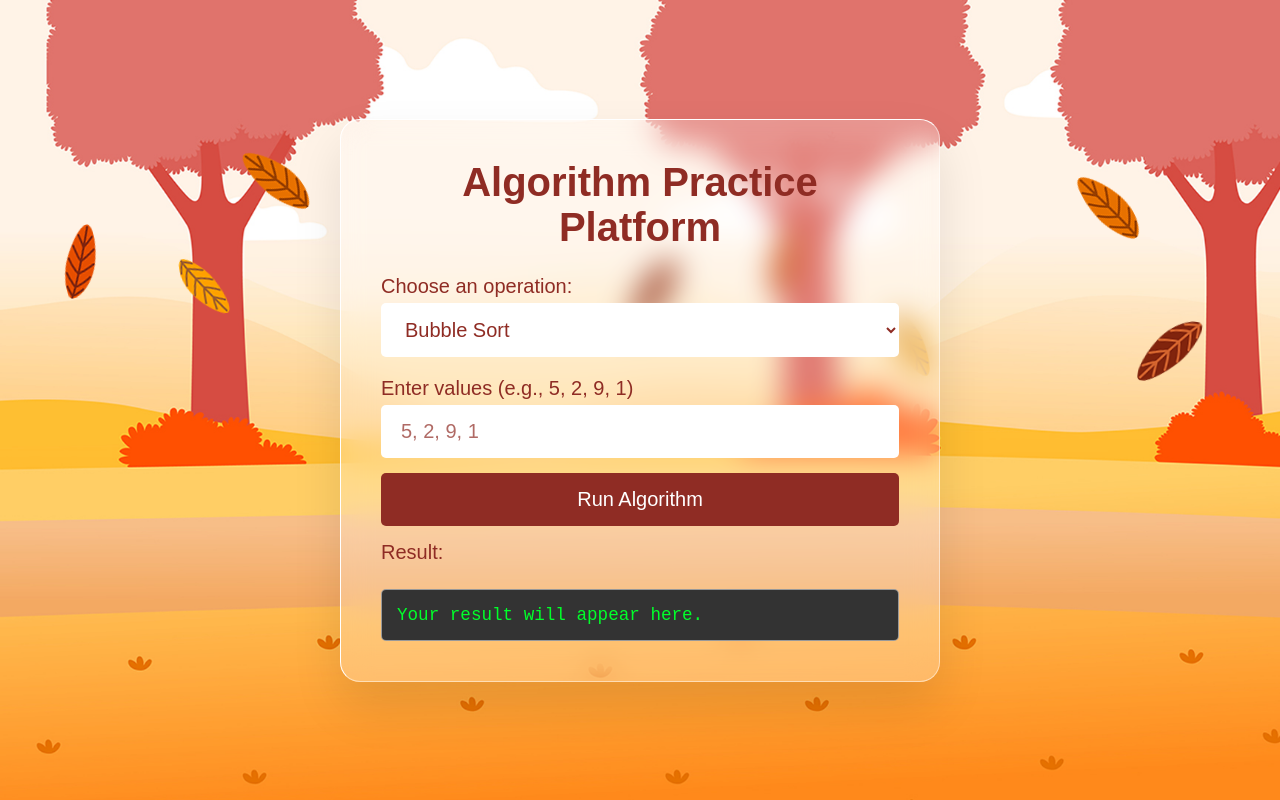
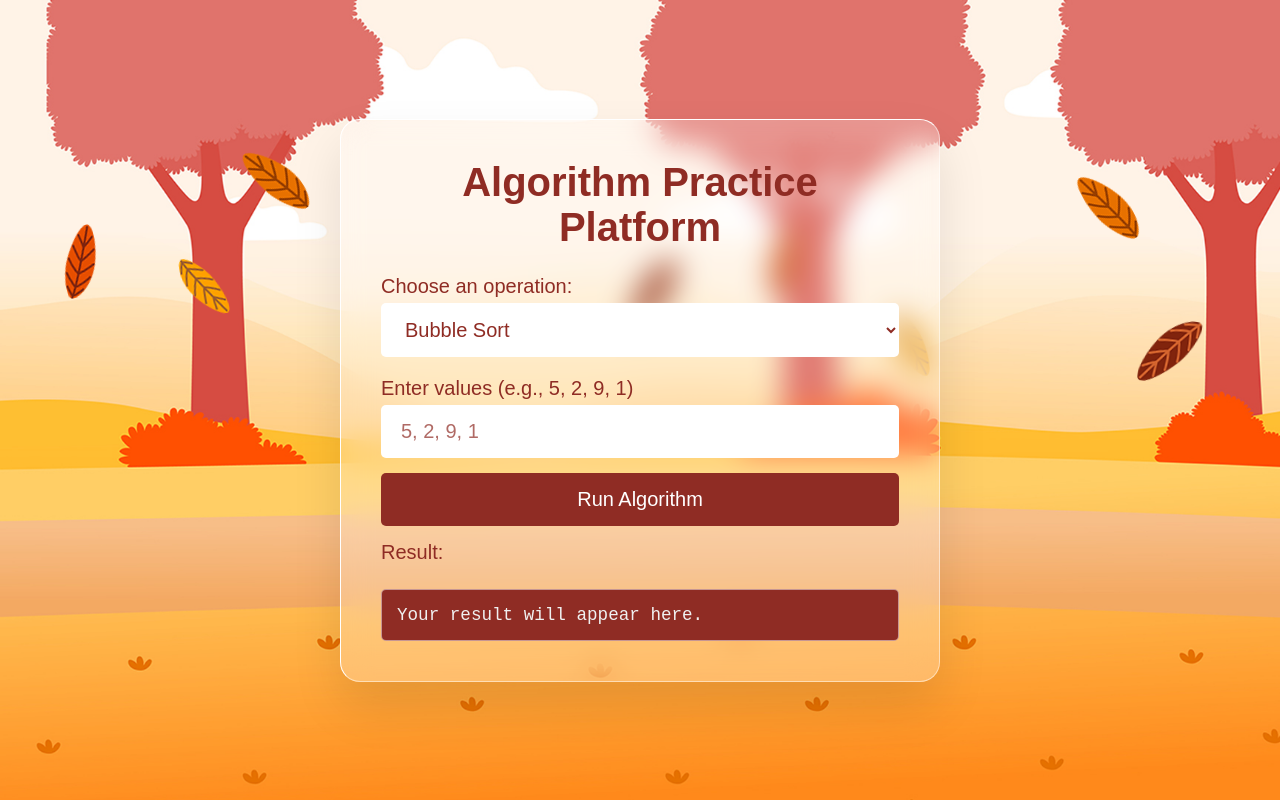
Before and after one commit to ikramalishba991-debug/DATA-STRUCTURE, a plain HTML site: page index.html in a window 1280 px wide. Drawn offline with Linux system fonts and the light colour scheme.

Commit message:
Update style.css

```diff
--- a/style.css
+++ b/style.css
@@ -201,8 +201,8 @@ section .girl {
 #queueVisualizer {
     margin-top: 5px;
     padding: 15px;
-    background-color: #333; /* Dark background */
-    color: #00ff2a; /* Bright green text */
+    background-color: #8f2c24; /* Dark background */
+    color: #f0f0f0; /* Bright green text */
     border: 1px solid rgba(255, 255, 255, 0.5);
     border-radius: 5px;
     font-size: 1.1em; /* Adjusted size */
@@ -218,4 +218,5 @@ section .girl {
 
 .hidden {
     display: none;
+
 }
```
